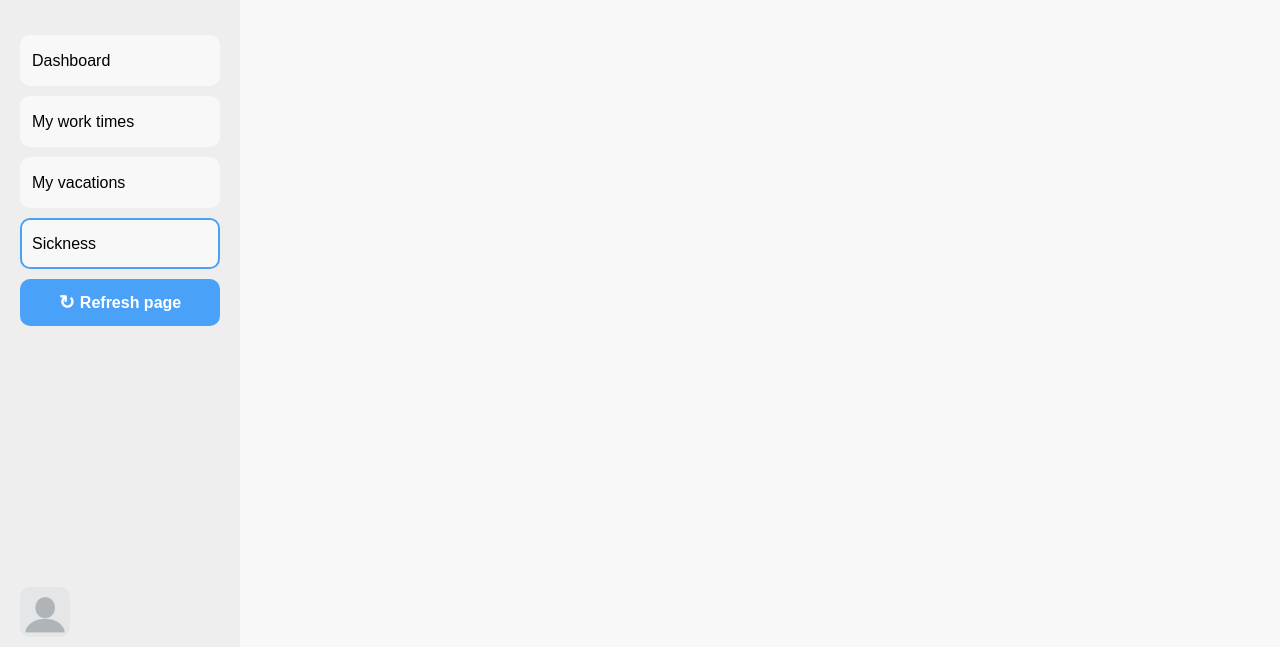
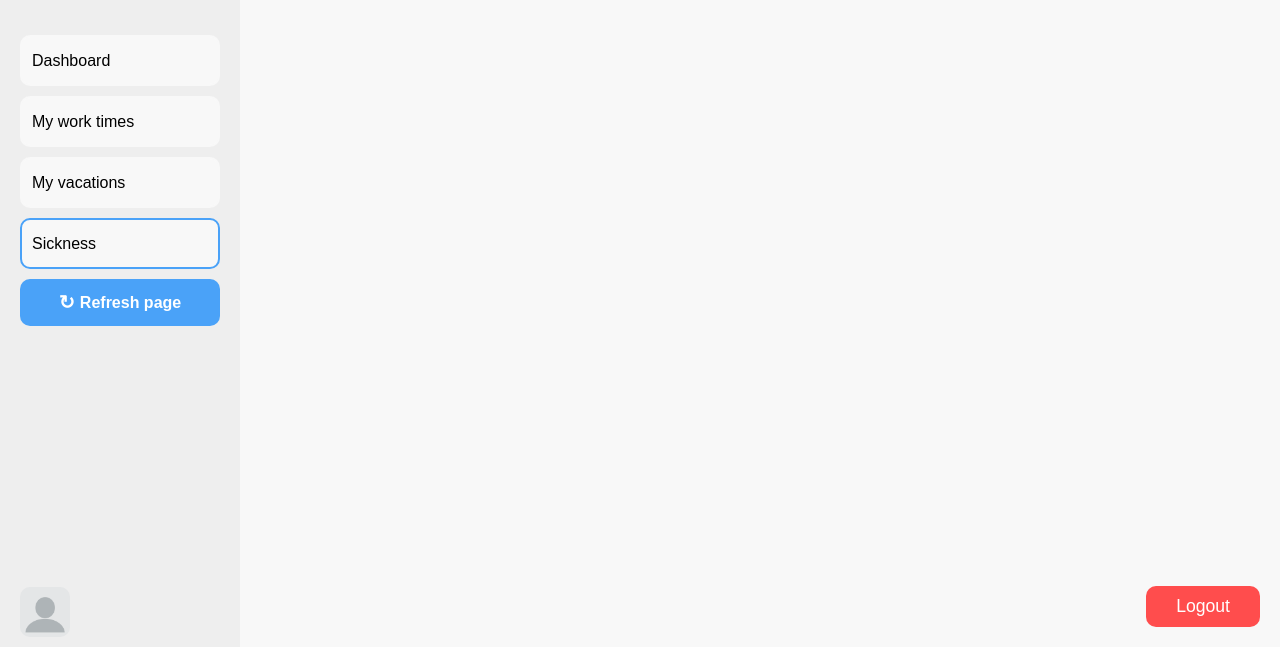
Before and after one commit to SSJGodGogeta/Waterfall, a website with bundled scripts: page Webpage/features/sickness/screens/sickness.html in a window 1280 px wide. Shown: the part 153-800 px from the top of the page. Built offline with nearby package versions, Linux system fonts and the light colour scheme; no server answers.

Commit message:
added logout button to the other 3 html files

```diff
--- a/Webpage/features/sickness/screens/sickness.html
+++ b/Webpage/features/sickness/screens/sickness.html
@@ -36,6 +36,9 @@
                     </div>
                 </div>
             </div>
+            <div class="logout-section">
+                <button id="shutdownButton" class="shutdown-button">Logout</button>
+            </div>
         </div>
 
         <script src="/Webpage/dist/navigation.js"></script>
```
Also changed, not shown: Webpage/features/vacations/screens/my_vacations.html (+3 -0 lines), Webpage/features/work_times/screens/my_work_times.html (+3 -0 lines).
